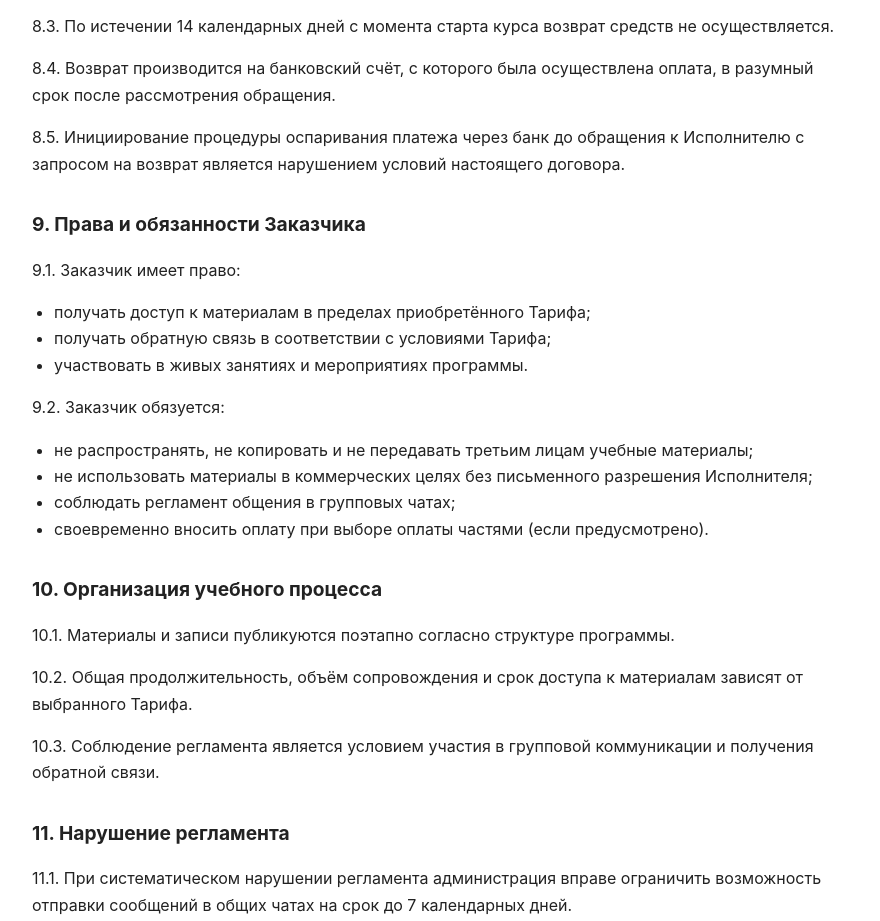
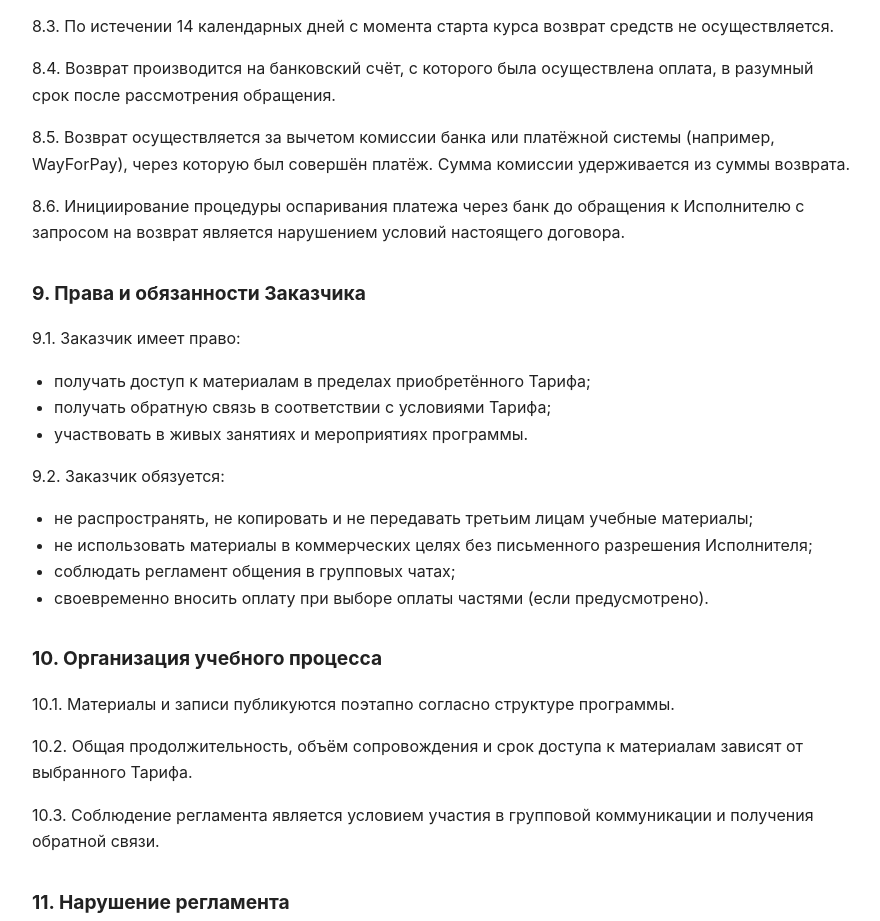
Before and after one commit to Anna3005-droid/havro_tatiana_programma, a plain HTML site: page offer.html in a window 1280 px wide. Shown: the part 2563-3484 px from the top of the page, without its empty margins (198-1078 px from the left). Drawn offline with Linux system fonts and the light colour scheme.

Commit message:
Offer: refund minus bank/payment system commission
Co-Authored-By: Claude Sonnet 5.5 <noreply@anthropic.com>
Claude-Session: https://claude.ai/code/session_01Ap7g15rFKB1x5r1babrByA

```diff
--- a/offer.html
+++ b/offer.html
@@ -72,7 +72,8 @@
 <p>8.2. Для возврата Заказчик направляет письменное обращение Исполнителю в Telegram Исполнителя (<a href="https://t.me/Tatiana_Khavro_info">@Tatiana_Khavro_info</a>) до истечения указанного срока.</p>
 <p>8.3. По истечении 14 календарных дней с момента старта курса возврат средств не осуществляется.</p>
 <p>8.4. Возврат производится на банковский счёт, с которого была осуществлена оплата, в разумный срок после рассмотрения обращения.</p>
-<p>8.5. Инициирование процедуры оспаривания платежа через банк до обращения к Исполнителю с запросом на возврат является нарушением условий настоящего договора.</p>
+<p>8.5. Возврат осуществляется за вычетом комиссии банка или платёжной системы (например, WayForPay), через которую был совершён платёж. Сумма комиссии удерживается из суммы возврата.</p>
+<p>8.6. Инициирование процедуры оспаривания платежа через банк до обращения к Исполнителю с запросом на возврат является нарушением условий настоящего договора.</p>
 
 <h2>9. Права и обязанности Заказчика</h2>
 <p>9.1. Заказчик имеет право:</p>
```
